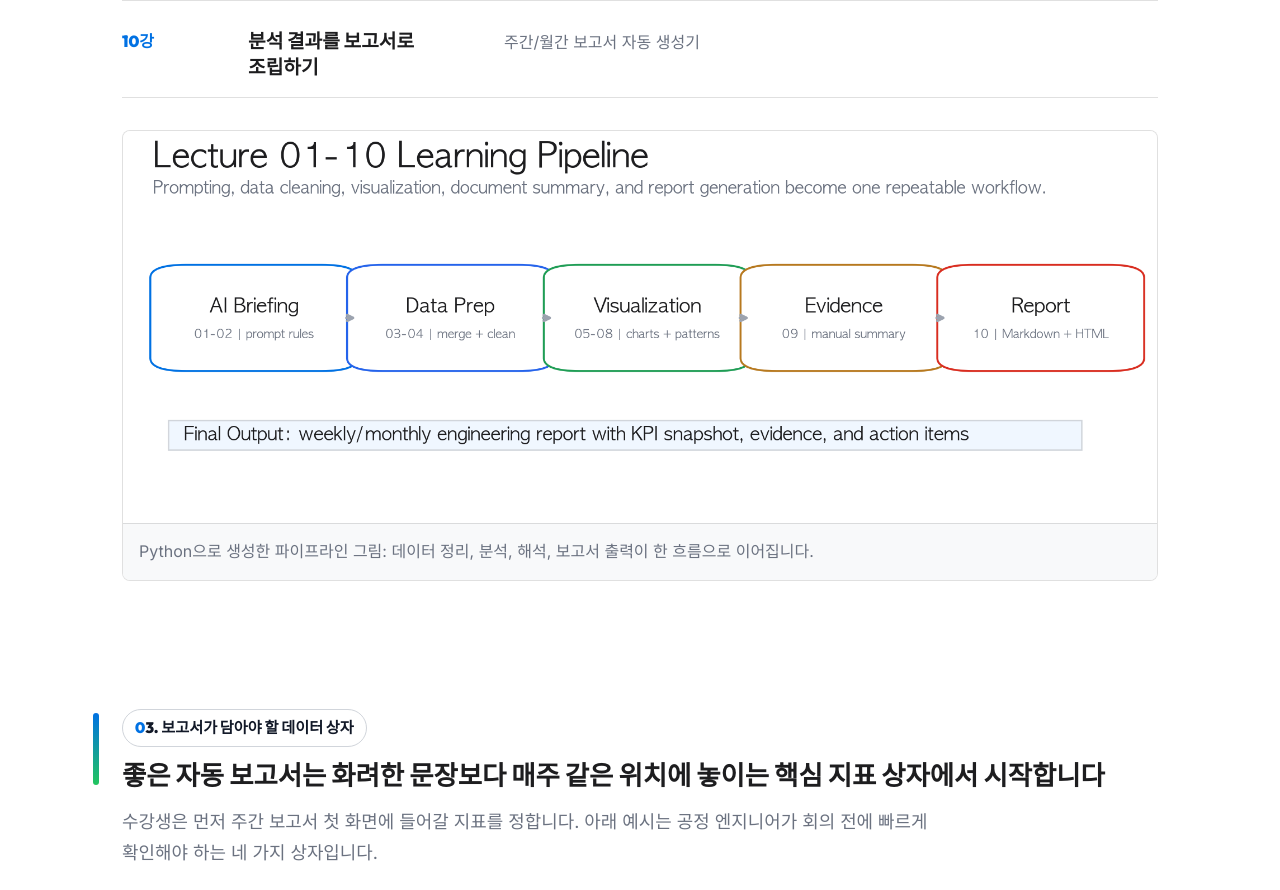
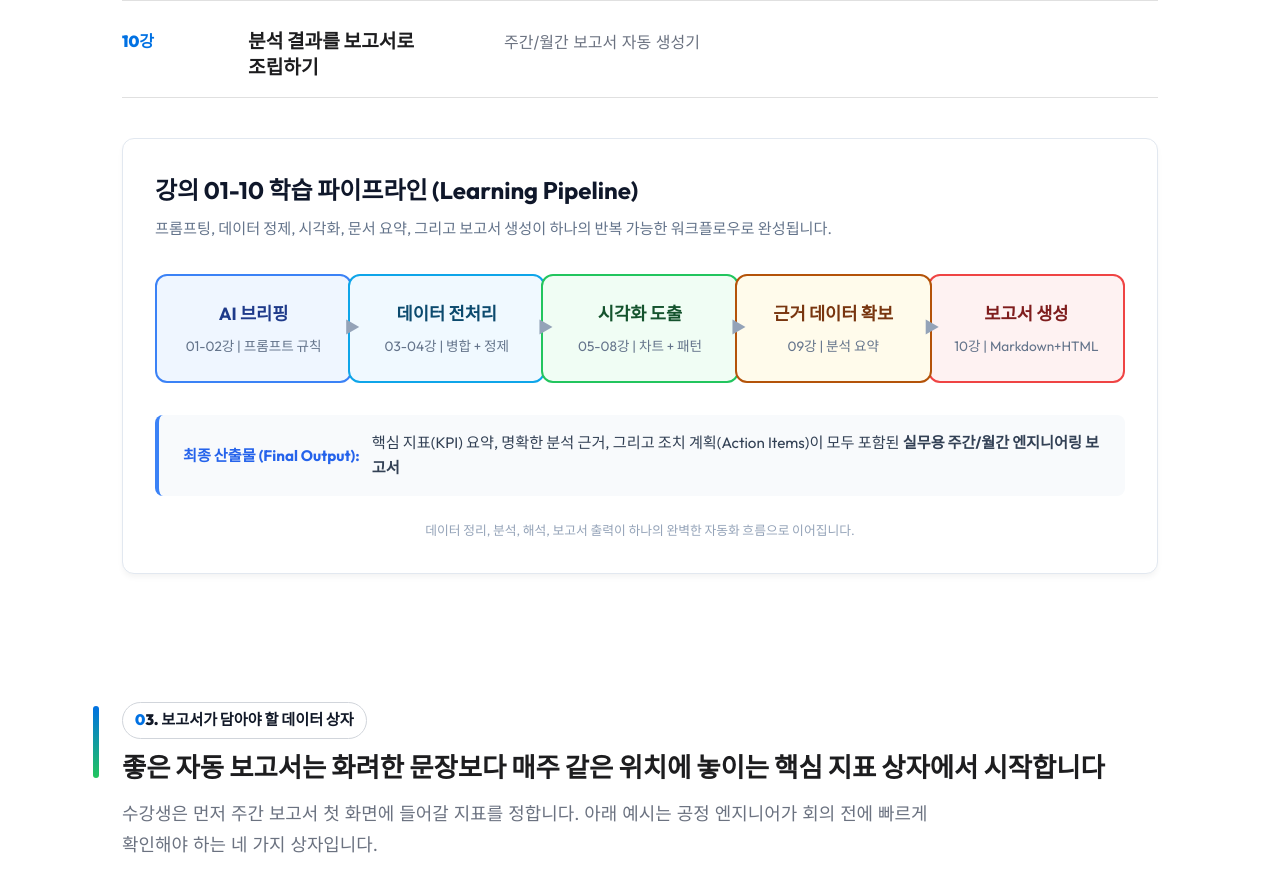
Before and after one commit to heekeunlee/lecture10, a React (Vite) app: page / in a window 1280 px wide. Shown: the part 9240-10130 px from the top of the page. Built offline with nearby package versions, Linux system fonts and the light colour scheme.

Commit message:
Replace static image with HTML/CSS translated pipeline diagram

```diff
--- a/src/App.tsx
+++ b/src/App.tsx
@@ -391,10 +391,54 @@ function App() {
               </div>
             ))}
           </div>
-          <figure className="image-panel">
-            <img src={`${basePath}images/report_pipeline.png`} alt="1강부터 10강까지 이어지는 보고서 자동화 파이프라인" />
-            <figcaption>Python으로 생성한 파이프라인 그림: 데이터 정리, 분석, 해석, 보고서 출력이 한 흐름으로 이어집니다.</figcaption>
-          </figure>
+          <div style={{ background: 'white', padding: '2rem', borderRadius: '12px', border: '1px solid #e2e8f0', boxShadow: '0 4px 6px -1px rgba(0,0,0,0.05)', marginTop: '2.5rem', overflowX: 'auto' }}>
+            <h3 style={{ margin: '0 0 0.5rem 0', fontSize: '1.5rem', color: '#0f172a' }}>강의 01-10 학습 파이프라인 (Learning Pipeline)</h3>
+            <p style={{ margin: '0 0 2rem 0', color: '#64748b', fontSize: '0.95rem' }}>프롬프팅, 데이터 정제, 시각화, 문서 요약, 그리고 보고서 생성이 하나의 반복 가능한 워크플로우로 완성됩니다.</p>
+
+            <div style={{ display: 'flex', alignItems: 'center', minWidth: '800px', marginBottom: '2rem' }}>
+              {/* Box 1 */}
+              <div style={{ flex: 1, border: '2px solid #3b82f6', borderRadius: '12px', padding: '1.5rem 0.5rem', textAlign: 'center', background: '#eff6ff', position: 'relative' }}>
+                <div style={{ fontSize: '1.1rem', fontWeight: 'bold', color: '#1e3a8a', marginBottom: '0.5rem' }}>AI 브리핑</div>
+                <div style={{ fontSize: '0.85rem', color: '#64748b' }}>01-02강 | 프롬프트 규칙</div>
+                <div style={{ position: 'absolute', right: '-10px', top: '50%', transform: 'translateY(-50%)', color: '#94a3b8', zIndex: 10 }}>▶</div>
+              </div>
+
+              {/* Box 2 */}
+              <div style={{ flex: 1, border: '2px solid #0ea5e9', borderRadius: '12px', padding: '1.5rem 0.5rem', textAlign: 'center', background: '#f0f9ff', position: 'relative', marginLeft: '-4px' }}>
+                <div style={{ fontSize: '1.1rem', fontWeight: 'bold', color: '#0c4a6e', marginBottom: '0.5rem' }}>데이터 전처리</div>
+                <div style={{ fontSize: '0.85rem', color: '#64748b' }}>03-04강 | 병합 + 정제</div>
+                <div style={{ position: 'absolute', right: '-10px', top: '50%', transform: 'translateY(-50%)', color: '#94a3b8', zIndex: 10 }}>▶</div>
+              </div>
+
+              {/* Box 3 */}
+              <div style={{ flex: 1, border: '2px solid #22c55e', borderRadius: '12px', padding: '1.5rem 0.5rem', textAlign: 'center', background: '#f0fdf4', position: 'relative', marginLeft: '-4px' }}>
+                <div style={{ fontSize: '1.1rem', fontWeight: 'bold', color: '#14532d', marginBottom: '0.5rem' }}>시각화 도출</div>
+                <div style={{ fontSize: '0.85rem', color: '#64748b' }}>05-08강 | 차트 + 패턴</div>
+                <div style={{ position: 'absolute', right: '-10px', top: '50%', transform: 'translateY(-50%)', color: '#94a3b8', zIndex: 10 }}>▶</div>
+              </div>
+
+              {/* Box 4 */}
+              <div style={{ flex: 1, border: '2px solid #b45309', borderRadius: '12px', padding: '1.5rem 0.5rem', textAlign: 'center', background: '#fffbeb', position: 'relative', marginLeft: '-4px' }}>
+                <div style={{ fontSize: '1.1rem', fontWeight: 'bold', color: '#78350f', marginBottom: '0.5rem' }}>근거 데이터 확보</div>
+                <div style={{ fontSize: '0.85rem', color: '#64748b' }}>09강 | 분석 요약</div>
+                <div style={{ position: 'absolute', right: '-10px', top: '50%', transform: 'translateY(-50%)', color: '#94a3b8', zIndex: 10 }}>▶</div>
+              </div>
+
+              {/* Box 5 */}
+              <div style={{ flex: 1, border: '2px solid #ef4444', borderRadius: '12px', padding: '1.5rem 0.5rem', textAlign: 'center', background: '#fef2f2', marginLeft: '-4px' }}>
+                <div style={{ fontSize: '1.1rem', fontWeight: 'bold', color: '#7f1d1d', marginBottom: '0.5rem' }}>보고서 생성</div>
+                <div style={{ fontSize: '0.85rem', color: '#64748b' }}>10강 | Markdown+HTML</div>
+              </div>
+            </div>
+
+            <div style={{ background: '#f8fafc', padding: '1rem 1.5rem', borderRadius: '8px', borderLeft: '4px solid #3b82f6', color: '#334155', fontSize: '0.95rem', fontWeight: '500', display: 'flex', alignItems: 'center' }}>
+              <span style={{ color: '#2563eb', fontWeight: 'bold', marginRight: '0.75rem', whiteSpace: 'nowrap' }}>최종 산출물 (Final Output):</span>
+              <span>핵심 지표(KPI) 요약, 명확한 분석 근거, 그리고 조치 계획(Action Items)이 모두 포함된 <strong>실무용 주간/월간 엔지니어링 보고서</strong></span>
+            </div>
+            <div style={{ textAlign: 'center', marginTop: '1.5rem', fontSize: '0.8rem', color: '#94a3b8' }}>
+              데이터 정리, 분석, 해석, 보고서 출력이 하나의 완벽한 자동화 흐름으로 이어집니다.
+            </div>
+          </div>
         </section>
 
         <section className="teaching-section">
```
